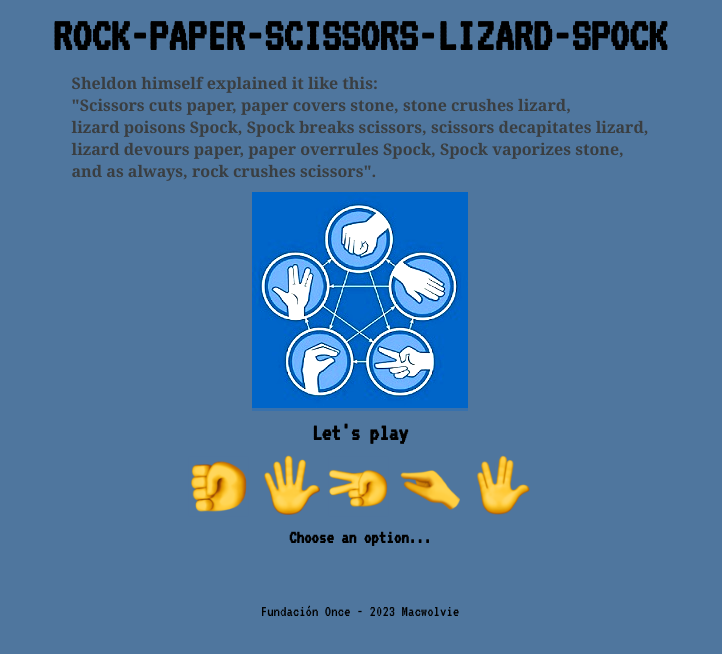
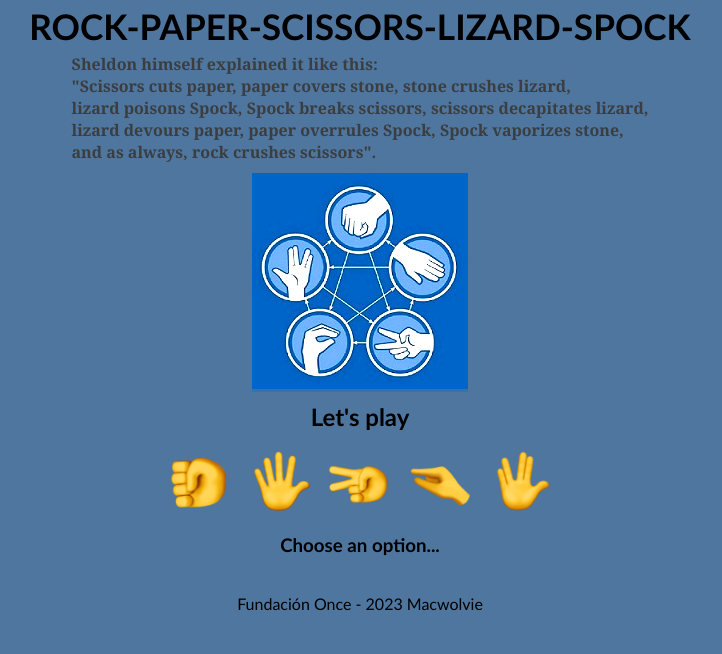
Before and after one commit to McWolvie/Rock-Paper-Scissors-Lizard-Spock-Game, a website built with Vite: page index.html in a window 1280 px wide. Shown: the whole page, without its empty margins (280-1002 px from the left). Built offline with nearby package versions, Linux system fonts and the light colour scheme.

Commit message:
Proyect Game Vite

```diff
--- a/components/Footer/Footer.css
+++ b/components/Footer/Footer.css
@@ -1,6 +1,7 @@
 footer{
-  height: 8rem;
+  height: 6rem;
   display:flex;
   justify-content: center;
   align-items: center;
+  text-align: justify;
 }
--- a/components/Header/Header.css
+++ b/components/Header/Header.css
@@ -2,21 +2,24 @@ header h1 {
   height: 1.5em;
   display: flex;
   justify-content: center;
+  text-align: justify;
   align-items: center;
-  font-size: 3em;
+  font-size: 2.2em;
   text-align: center;
   text-transform: uppercase;
-  gap: 10px;
+  gap: 20px;
 }
 
 header h3 {
   display: flex;
   justify-content: center;
+  text-align: justify;
 }
 
 header span {
   font-family: Georgia, "Times New Roman", Times, serif;
   font-size: 16px;
+  text-align: justify;
   color: #3a3e41;
 }
 
--- a/components/Main/Main.css
+++ b/components/Main/Main.css
@@ -4,12 +4,12 @@ main {
   flex-direction: column;
   justify-content: center;
   align-items: center;
-  gap: 10px;
+  gap: 20px;
 }
 
 main > section {
   display: flex;
-  gap: 10px;
+  gap: 20px;
 }
 
 main img {
--- a/style.css
+++ b/style.css
@@ -1,5 +1,5 @@
 :root {
-  font-family: "VT323", monospace;
+  font-family:'Trebuchet MS', 'Lucida Sans Unicode', 'Lucida Grande', 'Lucida Sans', Arial, sans-serif;
 }
 
 * {
```
